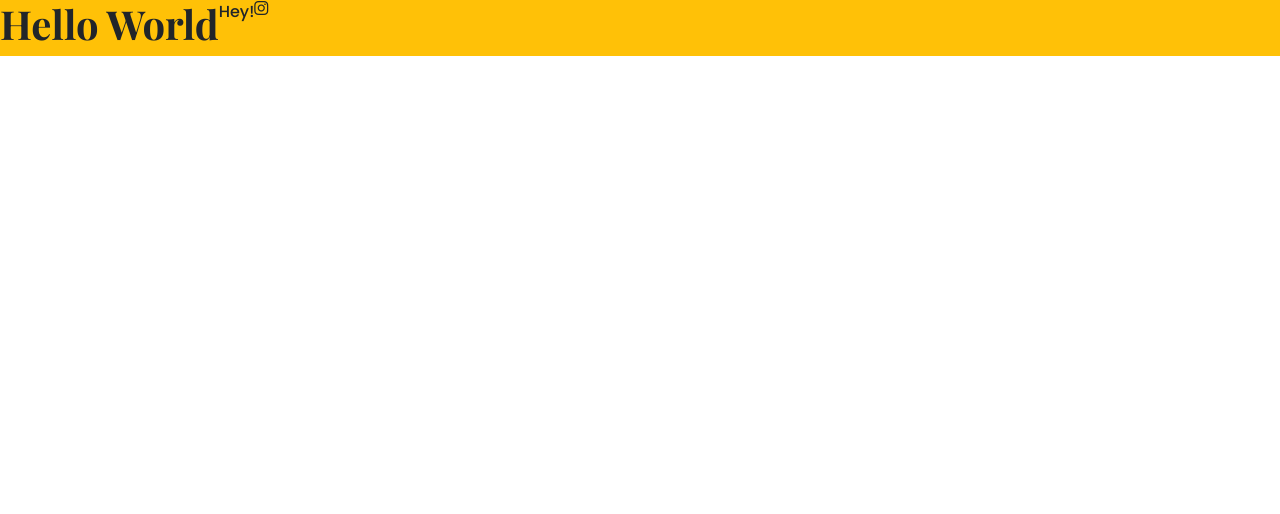
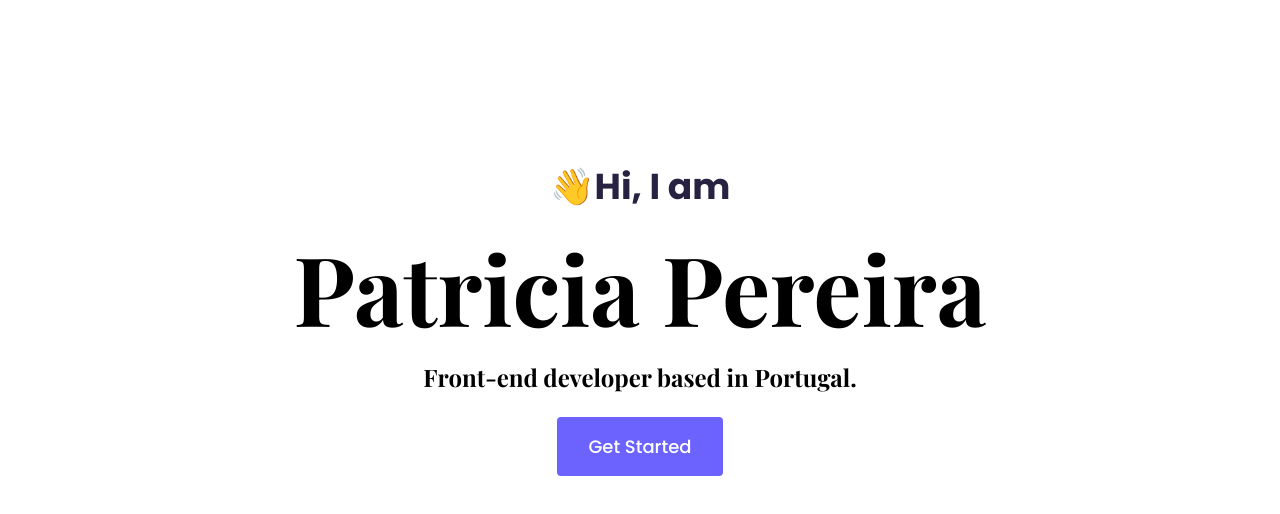
Before and after one commit to shizop/portfolio-project, a plain HTML site: page index.html in a window 1280 px wide. Drawn offline with nearby package versions, Linux system fonts and the light colour scheme.

Commit message:
Added css to homepage hero

```diff
--- a/index.html
+++ b/index.html
@@ -28,10 +28,11 @@
     />
   </head>
   <body>
-    <div class="d-flex bg-warning">
-      <h1>Hello World</h1>
-      <p>Hey!</p>
-      <i class="fa-brands fa-instagram"></i>
+    <div class="hero">
+      <p>👋Hi, I am</p>
+      <h1>Patricia Pereira</h1>
+      <h2 class="mb-3">Front-end developer based in Portugal.</h2>
+      <div><a href="#" class="btn btn-purple">Get Started</a></div>
     </div>
   </body>
 </html>
--- a/src/styles.css
+++ b/src/styles.css
@@ -1,9 +1,52 @@
-h1 {
-  font-family: "Playfair Display", serif;
+:root {
+  --branding-color: #6c63ff;
+  --secondary-color: #f9f7fe;
+  --tertiary-color: #272142;
+  --heading-font-family: "Playfair Display", serif;
+  --default-font-family: "Poppins", sans-serif;
+}
+
+body {
+  font-family: var(--default-font-family);
+}
+
+h1,
+h2,
+h3,
+h4,
+h5,
+h6 {
+  font-family: var(--heading-font-family);
+  color: black;
   font-weight: bold;
 }
 
-p {
-  font-family: "Poppins", sans-serif;
+.hero {
+  text-align: center;
+  padding: 160px 20px;
+}
+
+.hero h1 {
+  font-size: 96px;
+}
+
+.hero p {
+  font-weight: bold;
+  color: var(--tertiary-color);
+  font-size: 36px;
+}
+
+.hero h2 {
+  font-size: 24px;
   font-weight: normal;
+  line-height: 2;
 }
+
+.btn-purple {
+  background-color: var(--branding-color);
+  color: white;
+  font-size: 18px;
+  line-height: 27px;
+  padding: 15px 30px;
+  border-radius: 4px;
+}
```
